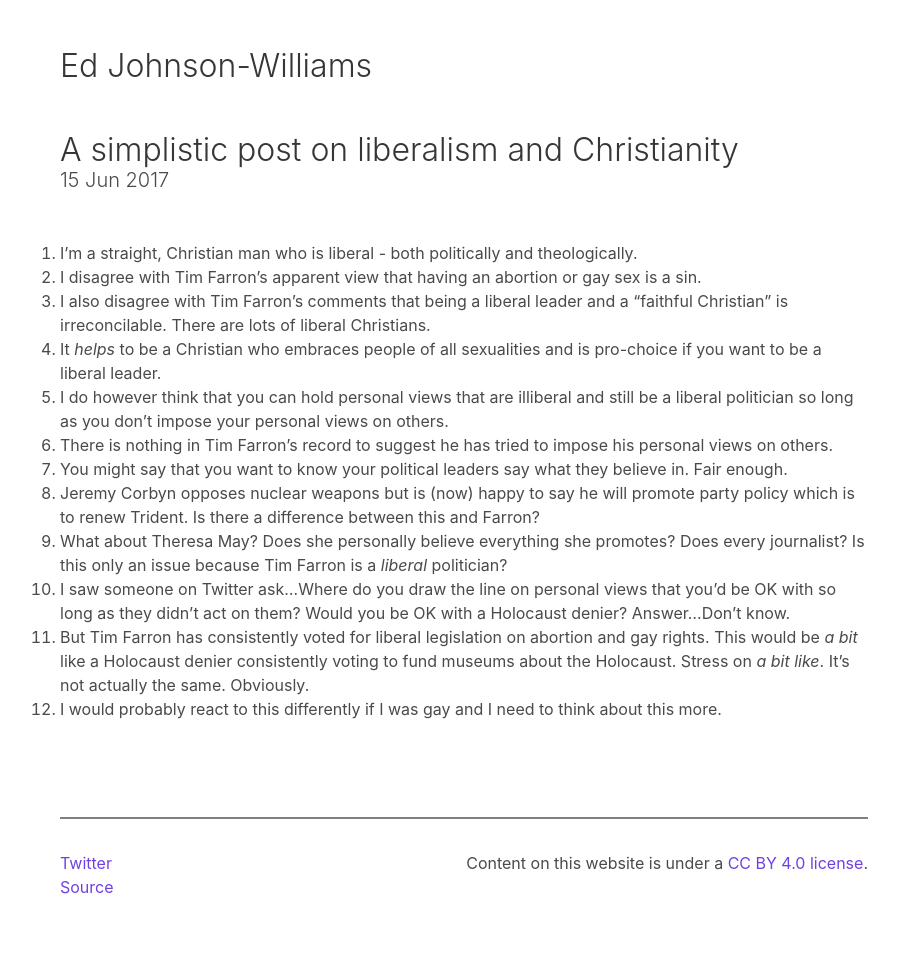
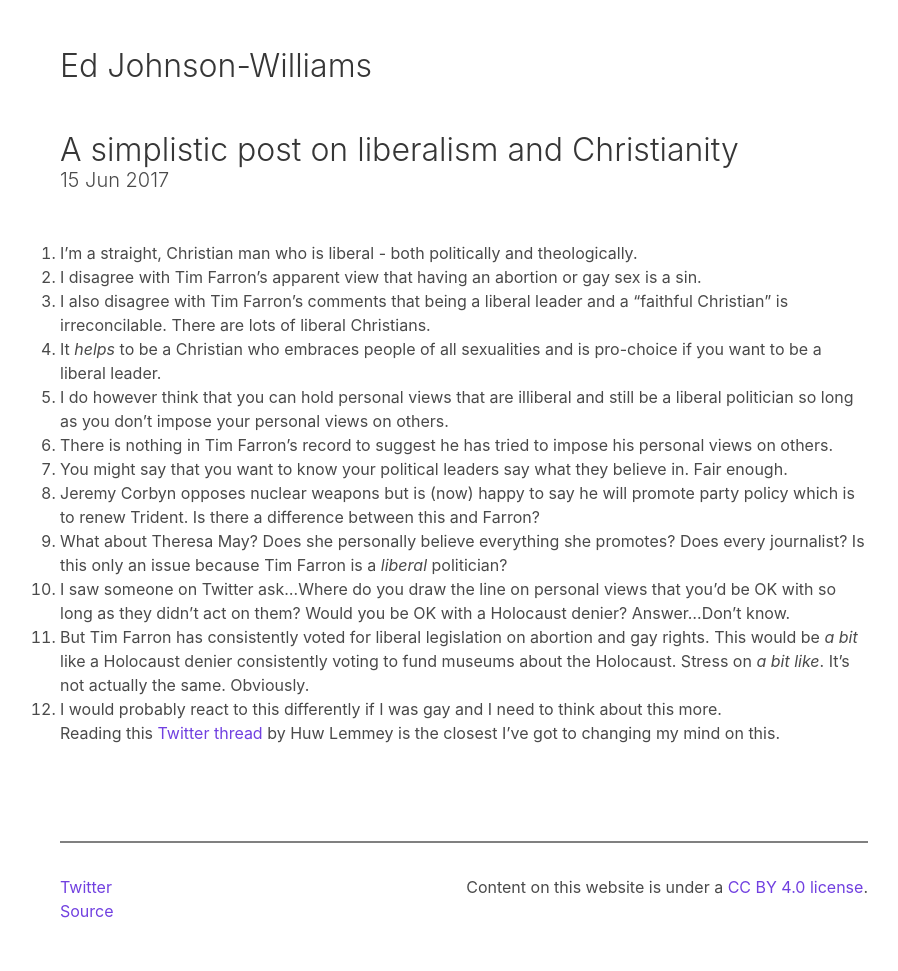
Before and after one commit to edjw/edjw.github.io, a Jekyll site: the page built from _posts/2017-06-15-a-simplistic-post-on-liberalism-and-christianity.md, in a window 1280 px wide. Shown: the whole page, without its empty margins (176-1074 px from the left). Built offline with Jekyll 4.4.1, drawn with Linux system fonts in a browser that asks for light colours; before the commit the page ends 947 px from its top, so only the background shows below that.

Commit message:
Update from Forestry.io - 2017-06-15-a-simplistic-post-on-liberalism-and-christianity.md

```diff
--- a/_posts/2017-06-15-a-simplistic-post-on-liberalism-and-christianity.md
+++ b/_posts/2017-06-15-a-simplistic-post-on-liberalism-and-christianity.md
@@ -3,13 +3,15 @@ layout: post
 title: A simplistic post on liberalism and Christianity
 date: '2017-06-15T00:00:00.000+00:00'
 ---
+
+
 1. I'm a straight, Christian man who is liberal - both politically and theologically.
 
 1. I disagree with Tim Farron's apparent view that having an abortion or gay sex is a sin.
 
 1. I also disagree with Tim Farron's comments that being a liberal leader and a "faithful Christian" is irreconcilable. There are lots of liberal Christians.
 
-1. It _helps_ to be a Christian who embraces people of all sexualities and is pro-choice if you want to be a liberal leader.
+1. It *helps* to be a Christian who embraces people of all sexualities and is pro-choice if you want to be a liberal leader.
 
 1. I do however think that you can hold personal views that are illiberal and still be a liberal politician so long as you don't impose your personal views on others.
 
@@ -19,10 +21,12 @@ date: '2017-06-15T00:00:00.000+00:00'
 
 1. Jeremy Corbyn opposes nuclear weapons but is (now) happy to say he will promote party policy which is to renew Trident. Is there a difference between this and Farron?
 
-1. What about Theresa May? Does she personally believe everything she promotes? Does every journalist? Is this only an issue because Tim Farron is a _liberal_ politician?
+1. What about Theresa May? Does she personally believe everything she promotes? Does every journalist? Is this only an issue because Tim Farron is a *liberal* politician?
 
 1. I saw someone on Twitter ask...Where do you draw the line on personal views that you'd be OK with so long as they didn't act on them? Would you be OK with a Holocaust denier? Answer...Don't know.
 
-1. But Tim Farron has consistently voted for liberal legislation on abortion and gay rights. This would be _a bit_ like a Holocaust denier consistently voting to fund museums about the Holocaust. Stress on _a bit like_. It's not actually the same. Obviously.
+1. But Tim Farron has consistently voted for liberal legislation on abortion and gay rights. This would be *a bit* like a Holocaust denier consistently voting to fund museums about the Holocaust. Stress on *a bit like*. It's not actually the same. Obviously.
 
 1. I would probably react to this differently if I was gay and I need to think about this more.
+
+Reading this [Twitter thread](https://twitter.com/huwlemmey/status/875254164909109248) by Huw Lemmey is the closest I've got to changing my mind on this.
```
